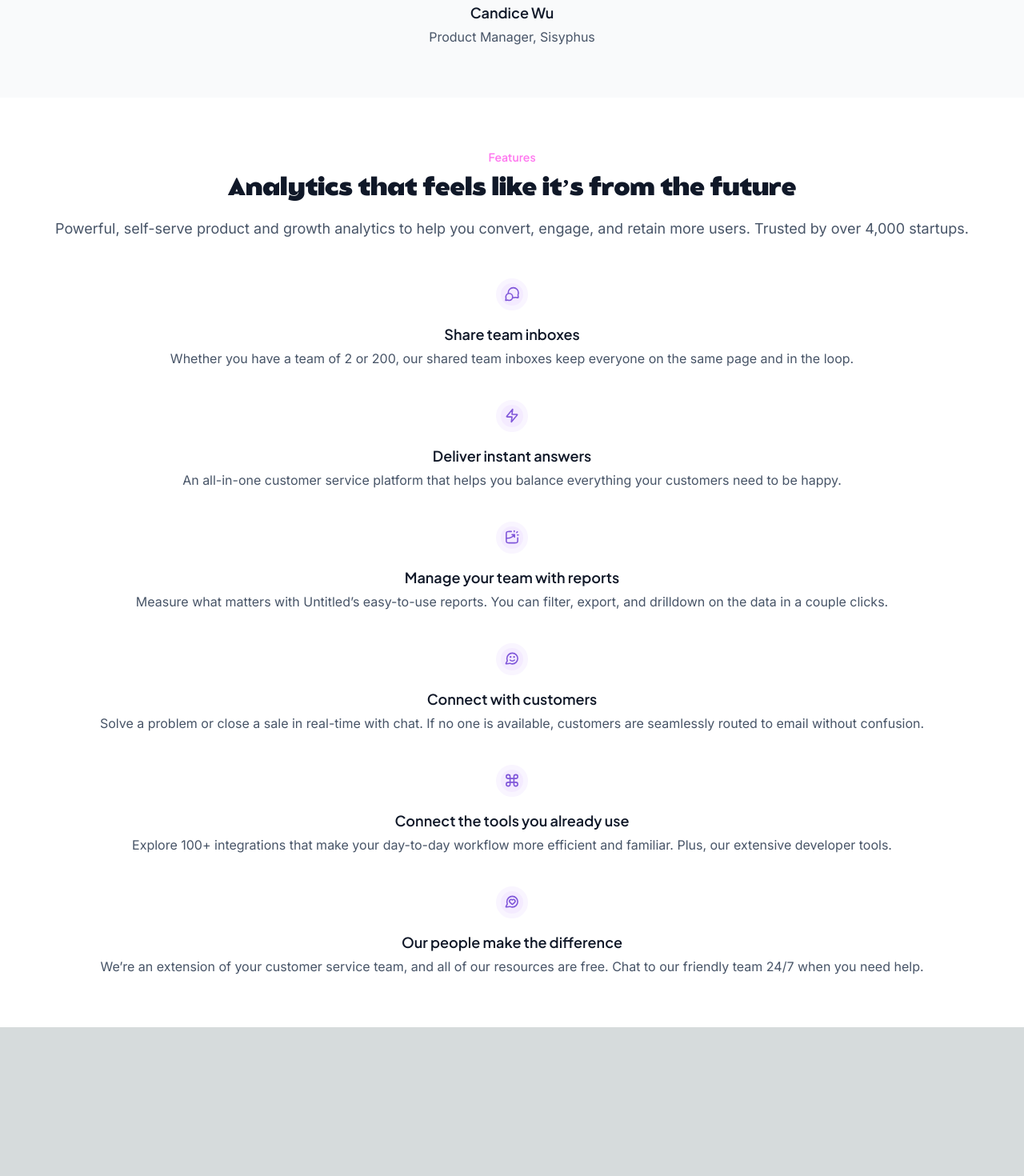
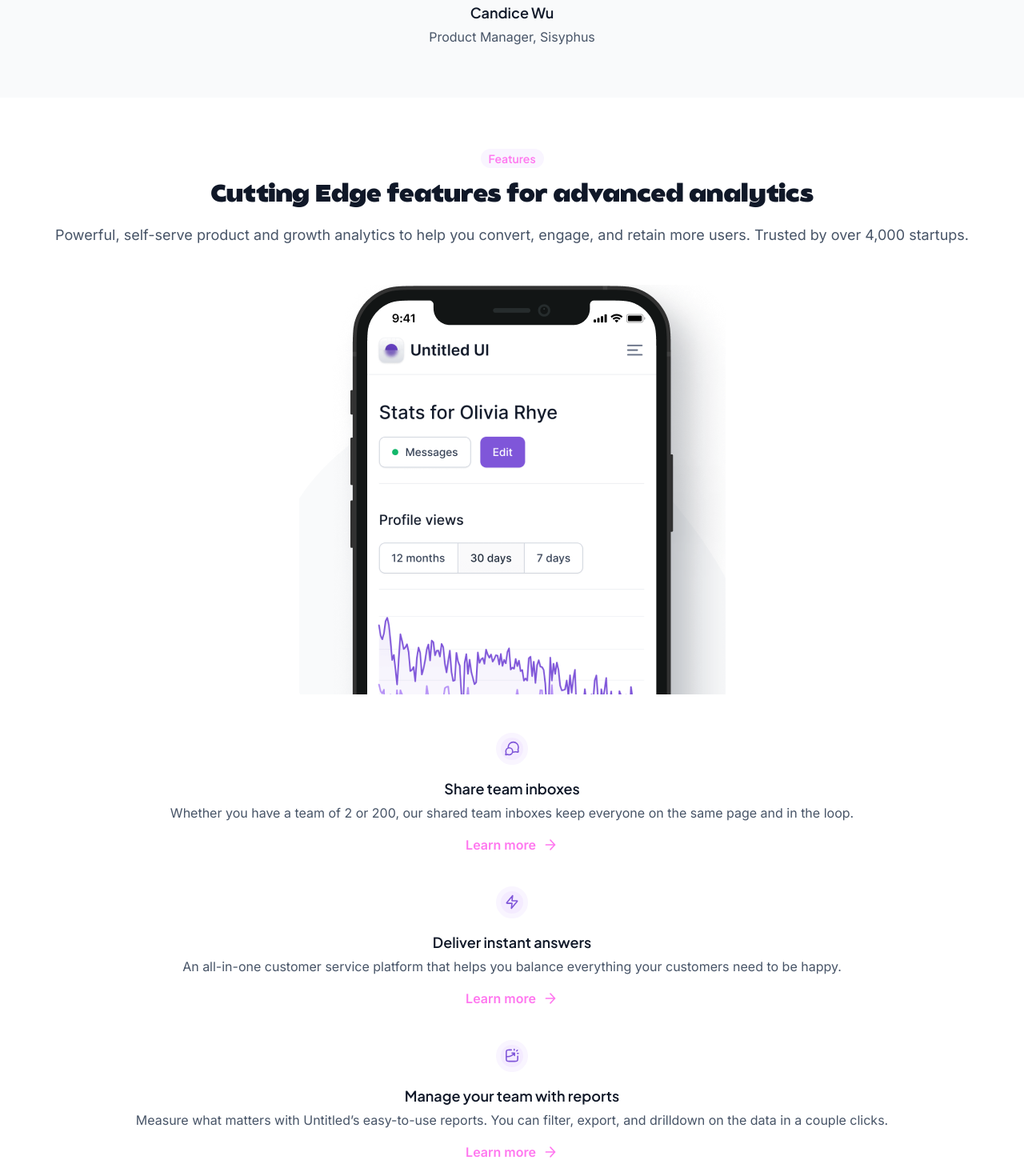
Before and after one commit to BenitoPedro13/boilerplate-mainnet, a Next.js app: page / in a window 1280 px wide. Shown: the part 2600-4070 px from the top of the page at 80% size. Before the commit the page ends 3884 px from the top, so only its background shows below. Built offline with nearby package versions, Linux system fonts and the light colour scheme.

Commit message:
features 2 mobile section added

```diff
--- a/src/app/page.tsx
+++ b/src/app/page.tsx
@@ -1,5 +1,6 @@
 import Divider from "@/components/Divider";
 import Features from "@/components/Features";
+import Features2 from "@/components/Features2";
 import Hero from "@/components/Hero";
 import SocialProof from "@/components/SocialProof";
 import Testimonials from "@/components/Testimonials";
@@ -12,7 +13,7 @@ export default function Home() {
       <Divider/>
       <Features/>
       <Testimonials/>
-      <Features/>
+      <Features2/>
     </main>
   )
 }
--- /dev/null
+++ b/src/components/Features2.tsx
@@ -0,0 +1,128 @@
+import { Plus_Jakarta_Sans } from "next/font/google";
+import Image from "next/image";
+
+export const jakarta = Plus_Jakarta_Sans({ subsets: ["latin"] });
+
+import arrowRight from '@/../public/arrow-right.svg';
+import chartBreakoutSquare from "@/../public/chart-breakout-square.svg";
+import featureContentUi from "@/../public/feature-content-ui.png";
+import messageChatCircle from "@/../public/message-chat-circle.svg";
+
+import zap from "@/../public/zap.svg";
+
+const Features2 = () => {
+	return (
+		<section className="flex flex-col items-center py-16 gap-12 w-full h-fit bg-white">
+			<div className="flex flex-col items-start px-4 gap-8 w-full h-fit">
+				<div className="flex flex-col items-center p-0 gap-12 w-full h-fit">
+					<div className="flex flex-col items-center p-0 gap-4 w-full h-fit">
+						<div className="flex flex-col items-center justify-center p-0 gap-4 w-full h-fit">
+							<h3
+								className={`w-[79px] h-[24px] flex flex-row items-center py-[2px] px-[10px] bg-primary-50 rounded-2xl mix-blend-multiply font-semibold text-sm text-primary-700 text-center ${jakarta.className}`}
+							>
+								Features
+							</h3>
+							<h2 className="w-full h-fit font-['Balgin'] font-semibold text-3xl leading-[38px] text-center text-gray-900">
+								Cutting Edge features for advanced analytics
+							</h2>
+						</div>
+						<p className="w-full h-fit font-normal text-lg text-center text-gray-600">
+							Powerful, self-serve product and growth analytics to help you
+							convert, engage, and retain more users. Trusted by over 4,000
+							startups.
+						</p>
+					</div>
+				</div>
+			</div>
+			<Image src={featureContentUi} sizes="100vw" alt="Untitled APP on Iphone 14 Screen" />
+			<div className="flex flex-col items-start px-4 w-full h-fit">
+				<div className="flex flex-col items-start p-0 gap-10 w-full h-fit">
+					<div className="flex flex-col items-center p-0 gap-4 w-full h-fit">
+						<div className="flex justify-center items-center h-10 w-10 bg-primary-100 border-[6px] border-primary-50 rounded-[28px]">
+							<div className="w-5 h-5">
+								<Image
+									src={messageChatCircle}
+									width={20}
+									height={20}
+									alt="Message Chat Circle Icon"
+								/>
+							</div>
+						</div>
+						<div className="flex flex-col items-center p-0 gap-1 w-full h-fit">
+							<p
+								className={`${jakarta.className} font-semibold text-lg text-center text-gray-900`}
+							>
+								Share team inboxes
+							</p>
+							<p className="font-normal text-base text-center text-gray-600">
+								Whether you have a team of 2 or 200, our shared team inboxes
+								keep everyone on the same page and in the loop.
+							</p>
+						</div>
+						<button className="flex flex-row justify-center items-center gap-2 w-fit h-fit">
+							<p className="font-semibold text-base text-primary-700">Learn more</p>
+							<Image src={arrowRight} width={20} height={20} alt="Arrow Right Icon" />
+						</button>
+					</div>
+					<div className="flex flex-col items-center p-0 gap-4 w-full h-fit">
+						<div className="flex justify-center items-center h-10 w-10 bg-primary-100 border-[6px] border-primary-50 rounded-[28px]">
+							<div className="w-5 h-5">
+								<Image
+									src={zap}
+									width={20}
+									height={20}
+									alt="Zap Icon"
+								/>
+							</div>
+						</div>
+						<div className="flex flex-col items-center p-0 gap-1 w-full h-fit">
+							<p
+								className={`${jakarta.className} font-semibold text-lg text-center text-gray-900`}
+							>
+								Deliver instant answers
+							</p>
+							<p className="font-normal text-base text-center text-gray-600">
+								An all-in-one customer service platform that helps you balance
+								everything your customers need to be happy.
+							</p>
+						</div>
+						<button className="flex flex-row justify-center items-center gap-2 w-fit h-fit">
+							<p className="font-semibold text-base text-primary-700">Learn more</p>
+							<Image src={arrowRight} width={20} height={20} alt="Arrow Right Icon" />
+						</button>
+					</div>
+					<div className="flex flex-col items-center p-0 gap-4 w-full h-fit">
+						<div className="flex justify-center items-center h-10 w-10 bg-primary-100 border-[6px] border-primary-50 rounded-[28px]">
+							<div className="w-5 h-5">
+								<Image
+									src={chartBreakoutSquare}
+									width={20}
+									height={20}
+									alt="Chart Breakout Square Icon"
+								/>
+							</div>
+						</div>
+						<div className="flex flex-col items-center p-0 gap-1 w-full h-fit">
+							<p
+								className={`${jakarta.className} font-semibold text-lg text-center text-gray-900`}
+							>
+								Manage your team with reports
+							</p>
+							<p className="font-normal text-base text-center text-gray-600">
+								Measure what matters with Untitled’s easy-to-use reports. You
+								can filter, export, and drilldown on the data in a couple
+								clicks.
+							</p>
+						</div>
+						<button className="flex flex-row justify-center items-center gap-2 w-fit h-fit">
+							<p className="font-semibold text-base text-primary-700">Learn more</p>
+							<Image src={arrowRight} width={20} height={20} alt="Arrow Right Icon" />
+						</button>
+					</div>
+				</div>
+			</div>
+		</section>
+	);
+};
+
+export default Features2;
--- a/tailwind.config.js
+++ b/tailwind.config.js
@@ -31,7 +31,7 @@ module.exports = {
       },
       fontFamily: {
         'Balgin': 'Balgin',
-        'Balgin Expanded': 'Balgin Expanded'
+        'Balgin-Expanded': 'Balgin Expanded'
       }
     },
   },
```
Also changed, not shown: public/arrow-right.svg (added), public/feature-content-ui.png (added).
